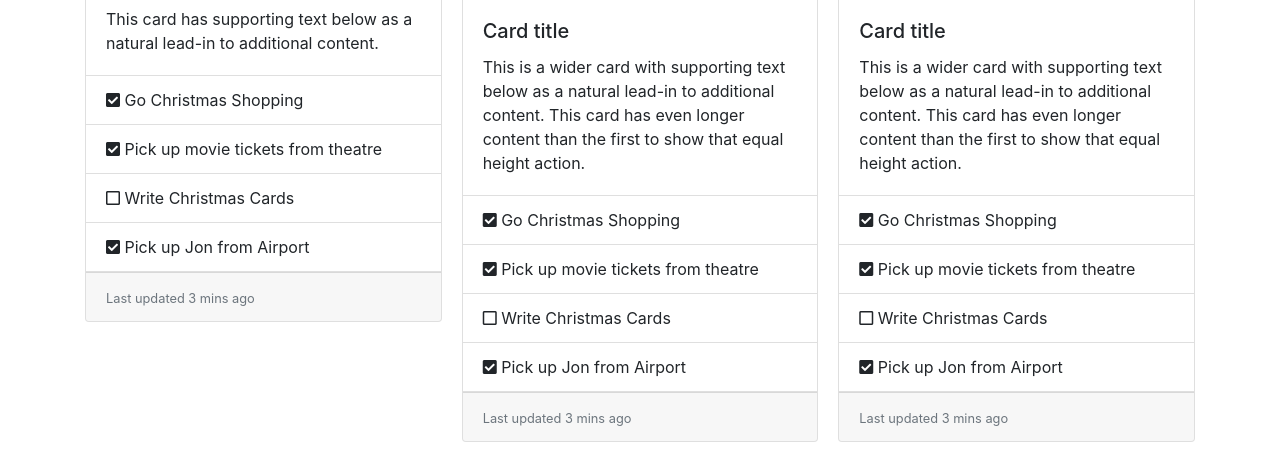
After one commit to vikvanderlinden/raspberry-pi-home-automation, a PHP site: page /requests.php in a window 1280 px wide. The commit adds this page. Shown: the part 1145-1621 px from the top of the page. Run offline with PHP 8.4, Linux system fonts and the light colour scheme; some libraries are stand-ins or nearby versions.

Commit message:
Prepared web-side for further implementation

```diff
--- /dev/null
+++ b/src/web_side/core/functions.php
@@ -0,0 +1,17 @@
+<?php
+
+function top($title) {
+	include_once "partials/top.php";
+	echo $title;
+	include_once "partials/middle.php";
+}
+
+function bottom() {
+	include_once "partials/bottom.php";
+}
+
+function navigation() {
+	include_once "partials/navigation.php";
+}
+
+?>
--- /dev/null
+++ b/src/web_side/partials/bottom.php
@@ -0,0 +1,2 @@
+</body>
+</html>
--- /dev/null
+++ b/src/web_side/partials/middle.php
@@ -0,0 +1,3 @@
+	</title>
+</head>
+<body>
--- /dev/null
+++ b/src/web_side/partials/navigation.php
@@ -0,0 +1,40 @@
+<nav class="navbar navbar-expand-lg navbar-light bg-light">
+	<a class="navbar-brand" href="#">LAN RP Server</a>
+	<button class="navbar-toggler" type="button" data-toggle="collapse" data-target="#navbarSupportedContent" aria-controls="navbarSupportedContent" aria-expanded="false" aria-label="Toggle navigation">
+		<span class="navbar-toggler-icon"></span>
+	</button>
+
+	<div class="collapse navbar-collapse" id="navbarSupportedContent">
+		<ul class="navbar-nav mr-auto">
+			<li class="nav-item"> <!-- class+: active -->
+				<a class="nav-link" href="index.php">Home <!-- <span class="sr-only">(current)</span> --></a>
+			</li>
+			<li class="nav-item">
+				<a class="nav-link" href="schedule.php">Schedule</a>
+			</li>
+			<li class="nav-item">
+				<a class="nav-link" href="actions.php">Actions</a>
+			</li>
+			<li class="nav-item">
+				<a class="nav-link" href="requests.php">Requests</a>
+			</li>
+			<!-- <li class="nav-item dropdown">
+				<a class="nav-link dropdown-toggle" href="#" id="navbarDropdown" role="button" data-toggle="dropdown" aria-haspopup="true" aria-expanded="false">Controls</a>
+				<div class="dropdown-menu" aria-labelledby="navbarDropdown">
+					<a class="dropdown-item" href="#">Edit actions</a>
+					<a class="dropdown-item" href="#">Add actions</a>
+					<div class="dropdown-divider"></div>
+					<a class="dropdown-item" href="#">Plan actions</a>
+				</div>
+			</li>
+			<li class="nav-item">
+				<a class="nav-link disabled" href="#">Visualized</a>
+			</li>
+		</ul>
+		<form class="form-inline my-2 my-lg-0">
+			<input class="form-control mr-sm-2" type="search" placeholder="What are you looking for?" aria-label="Search">
+			<button class="btn btn-outline-success my-2 my-sm-0" type="submit">Search</button>
+		</form> -->
+	</div>
+</nav>
+<br>
--- /dev/null
+++ b/src/web_side/partials/top.php
@@ -0,0 +1,10 @@
+<!DOCTYPE html>
+<html lang="en">
+<head>
+	<meta charset="UTF-8">
+	<meta name="viewport" content="width=device-width, initial-scale=1, shrink-to-fit=no">
+
+	<link rel="stylesheet" href="https://maxcdn.bootstrapcdn.com/bootstrap/4.0.0/css/bootstrap.min.css" integrity="sha384-Gn5384xqQ1aoWXA+058RXPxPg6fy4IWvTNh0E263XmFcJlSAwiGgFAW/dAiS6JXm" crossorigin="anonymous">
+	<link rel="stylesheet" href="https://use.fontawesome.com/releases/v5.6.3/css/all.css" integrity="sha384-UHRtZLI+pbxtHCWp1t77Bi1L4ZtiqrqD80Kn4Z8NTSRyMA2Fd33n5dQ8lWUE00s/" crossorigin="anonymous">
+
+	<title>
--- /dev/null
+++ b/src/web_side/requests.php
@@ -0,0 +1,276 @@
+<?php
+
+	include_once "./core/functions.php";
+
+	top("Requests");
+	navigation();
+?>
+<div class="container">
+	<h1 class="display-4">Requests</h1>
+
+	<div class="card-columns">
+		<div class="card">
+			<img class="card-img-top" src="..." alt="Card image cap">
+			<div class="card-body">
+				<h5 class="card-title">Card title</h5>
+				<p class="card-text">This is a wider card with supporting text below as a natural lead-in to additional content. This content is a little bit longer.</p>
+			</div>
+			<ul class="list-group list-group-flush">
+				<!-- <li href="#" class="list-group-item active">
+					To-Do List
+				</li> -->
+				<li href="#" class="list-group-item">
+					<i class="fas fa-check-square" aria-hidden="true"></i>
+					Go Christmas Shopping
+				</li>
+				<li href="#" class="list-group-item">
+					<i class="fas fa-check-square" aria-hidden="true"></i>
+					Pick up movie tickets from theatre
+				</li>
+				<li href="#" class="list-group-item">
+					<i class="far fa-square" aria-hidden="true"></i>
+					Write Christmas Cards
+				</li>
+				<li href="#" class="list-group-item">
+					<i class="fas fa-check-square" aria-hidden="true"></i>
+					Pick up Jon from Airport
+				</li>
+			</ul>
+			<div class="card-footer">
+				<small class="text-muted">
+					<span class="text-left">Last updated 3 mins ago</span>
+					<!-- <div class="text-right">
+						<a href="#"><i class="fas fa-thumbs-up"></i></a>
+						<a href="#"><i class="fas fa-thumbs-down"></i></a>
+					</div> -->
+				</small>
+			</div>
+		</div>
+		<div class="card">
+			<img class="card-img-top" src="..." alt="Card image cap">
+			<div class="card-body">
+				<h5 class="card-title">Card title</h5>
+				<p class="card-text">This card has supporting text below as a natural lead-in to additional content.</p>
+			</div>
+			<ul class="list-group list-group-flush">
+				<!-- <li href="#" class="list-group-item active">
+					To-Do List
+				</li> -->
+				<li href="#" class="list-group-item">
+					<i class="fas fa-check-square" aria-hidden="true"></i>
+					Go Christmas Shopping
+				</li>
+				<li href="#" class="list-group-item">
+					<i class="fas fa-check-square" aria-hidden="true"></i>
+					Pick up movie tickets from theatre
+				</li>
+				<li href="#" class="list-group-item">
+					<i class="far fa-square" aria-hidden="true"></i>
+					Write Christmas Cards
+				</li>
+				<li href="#" class="list-group-item">
+					<i class="fas fa-check-square" aria-hidden="true"></i>
+					Pick up Jon from Airport
+				</li>
+			</ul>
+			<div class="card-footer">
+				<small class="text-muted">Last updated 3 mins ago</small>
+			</div>
+		</div>
+		<div class="card">
+			<img class="card-img-top" src="..." alt="Card image cap">
+			<div class="card-body">
+				<h5 class="card-title">Card title</h5>
+				<p class="card-text">This is a wider card with supporting text below as a natural lead-in to additional content. This card has even longer content than the first to show that equal height action.</p>
+			</div>
+			<ul class="list-group list-group-flush">
+				<!-- <li href="#" class="list-group-item active">
+					To-Do List
+				</li> -->
+				<li href="#" class="list-group-item">
+					<i class="fas fa-check-square" aria-hidden="true"></i>
+					Go Christmas Shopping
+				</li>
+				<li href="#" class="list-group-item">
+					<i class="fas fa-check-square" aria-hidden="true"></i>
+					Pick up movie tickets from theatre
+				</li>
+				<li href="#" class="list-group-item">
+					<i class="far fa-square" aria-hidden="true"></i>
+					Write Christmas Cards
+				</li>
+				<li href="#" class="list-group-item">
+					<i class="fas fa-check-square" aria-hidden="true"></i>
+					Pick up Jon from Airport
+				</li>
+			</ul>
+			<div class="card-footer">
+				<small class="text-muted">Last updated 3 mins ago</small>
+			</div>
+		</div>
+		<div class="card">
+			<img class="card-img-top" src="..." alt="Card image cap">
+			<div class="card-body">
+				<h5 class="card-title">Card title</h5>
+				<p class="card-text">This is a wider card with supporting text below as a natural lead-in to additional content. This card has even longer content than the first to show that equal height action.</p>
+			</div>
+			<ul class="list-group list-group-flush">
+				<!-- <li href="#" class="list-group-item active">
+					To-Do List
+				</li> -->
+				<li href="#" class="list-group-item">
+					<i class="fas fa-check-square" aria-hidden="true"></i>
+					Go Christmas Shopping
+				</li>
+				<li href="#" class="list-group-item">
+					<i class="fas fa-check-square" aria-hidden="true"></i>
+					Pick up movie tickets from theatre
+				</li>
+				<li href="#" class="list-group-item">
+					<i class="far fa-square" aria-hidden="true"></i>
+					Write Christmas Cards
+				</li>
+				<li href="#" class="list-group-item">
+					<i class="fas fa-check-square" aria-hidden="true"></i>
+					Pick up Jon from Airport
+				</li>
+			</ul>
+			<div class="card-footer">
+				<small class="text-muted">Last updated 3 mins ago</small>
+			</div>
+		</div>
+		<div class="card">
+			<img class="card-img-top" src="..." alt="Card image cap">
+			<div class="card-body">
+				<h5 class="card-title">Card title</h5>
+				<p class="card-text">This is a wider card with supporting text below as a natural lead-in to additional content. This card has even longer content than the first to show that equal height action.</p>
+			</div>
+			<ul class="list-group list-group-flush">
+				<!-- <li href="#" class="list-group-item active">
+					To-Do List
+				</li> -->
+				<li href="#" class="list-group-item">
+					<i class="fas fa-check-square" aria-hidden="true"></i>
+					Go Christmas Shopping
+				</li>
+				<li href="#" class="list-group-item">
+					<i class="fas fa-check-square" aria-hidden="true"></i>
+					Pick up movie tickets from theatre
+				</li>
+				<li href="#" class="list-group-item">
+					<i class="far fa-square" aria-hidden="true"></i>
+					Write Christmas Cards
+				</li>
+				<li href="#" class="list-group-item">
+					<i class="fas fa-check-square" aria-hidden="true"></i>
+					Pick up Jon from Airport
+				</li>
+			</ul>
+			<div class="card-footer">
+				<small class="text-muted">Last updated 3 mins ago</small>
+			</div>
+		</div>
+		<div class="card">
+			<img class="card-img-top" src="..." alt="Card image cap">
+			<div class="card-body">
+				<h5 class="card-title">Card title</h5>
+				<p class="card-text">This is a wider card with supporting text below as a natural lead-in to additional content. This card has even longer content than the first to show that equal height action.</p>
+			</div>
+			<ul class="list-group list-group-flush">
+				<!-- <li href="#" class="list-group-item active">
+					To-Do List
+				</li> -->
+				<li href="#" class="list-group-item">
+					<i class="fas fa-check-square" aria-hidden="true"></i>
+					Go Christmas Shopping
+				</li>
+				<li href="#" class="list-group-item">
+					<i class="fas fa-check-square" aria-hidden="true"></i>
+					Pick up movie tickets from theatre
+				</li>
+				<li href="#" class="list-group-item">
+					<i class="far fa-square" aria-hidden="true"></i>
+					Write Christmas Cards
+				</li>
+				<li href="#" class="list-group-item">
+					<i class="fas fa-check-square" aria-hidden="true"></i>
+					Pick up Jon from Airport
+				</li>
+			</ul>
+			<div class="card-footer">
+				<small class="text-muted">Last updated 3 mins ago</small>
+			</div>
+		</div>
+	</div>
+	<br>
+
+
+
+	<div class="card-columns">
+		<div class="card">
+			<img class="card-img-top" src="..." alt="Card image cap">
+			<div class="card-body">
+				<h5 class="card-title">Card title that wraps to a new line</h5>
+				<p class="card-text">This is a longer card with supporting text below as a natural lead-in to additional content. This content is a little bit longer.</p>
+			</div>
+		</div>
+		<div class="card p-3">
+			<blockquote class="blockquote mb-0 card-body">
+				<p>Lorem ipsum dolor sit amet, consectetur adipiscing elit. Integer posuere erat a ante.</p>
+				<footer class="blockquote-footer">
+					<small class="text-muted">
+						Someone famous in <cite title="Source Title">Source Title</cite>
+					</small>
+				</footer>
+			</blockquote>
+		</div>
+		<div class="card">
+			<img class="card-img-top" src="..." alt="Card image cap">
+			<div class="card-body">
+				<h5 class="card-title">Card title</h5>
+				<p class="card-text">This card has supporting text below as a natural lead-in to additional content.</p>
+				<p class="card-text"><small class="text-muted">Last updated 3 mins ago</small></p>
+			</div>
+		</div>
+		<div class="card bg-primary text-white text-center p-3">
+			<blockquote class="blockquote mb-0">
+				<p>Lorem ipsum dolor sit amet, consectetur adipiscing elit. Integer posuere erat.</p>
+				<footer class="blockquote-footer">
+					<small>
+						Someone famous in <cite title="Source Title">Source Title</cite>
+					</small>
+				</footer>
+			</blockquote>
+		</div>
+		<div class="card text-center">
+			<div class="card-body">
+				<h5 class="card-title">Card title</h5>
+				<p class="card-text">This card has supporting text below as a natural lead-in to additional content.</p>
+				<p class="card-text"><small class="text-muted">Last updated 3 mins ago</small></p>
+			</div>
+		</div>
+		<div class="card">
+			<img class="card-img" src="..." alt="Card image">
+		</div>
+		<div class="card p-3 text-right">
+			<blockquote class="blockquote mb-0">
+				<p>Lorem ipsum dolor sit amet, consectetur adipiscing elit. Integer posuere erat a ante.</p>
+				<footer class="blockquote-footer">
+					<small class="text-muted">
+						Someone famous in <cite title="Source Title">Source Title</cite>
+					</small>
+				</footer>
+			</blockquote>
+		</div>
+		<div class="card">
+			<div class="card-body">
+				<h5 class="card-title">Card title</h5>
+				<p class="card-text">This is a wider card with supporting text below as a natural lead-in to additional content. This card has even longer content than the first to show that equal height action.</p>
+				<p class="card-text"><small class="text-muted">Last updated 3 mins ago</small></p>
+			</div>
+		</div>
+	</div>
+</div>
+<?php
+	bottom();
+?>
```
Also changed, not shown: src/web_side/actions.php (added, +14 -0 lines), src/web_side/index.php (+10 -48 lines), src/web_side/schedule.php (added, +14 -0 lines).
